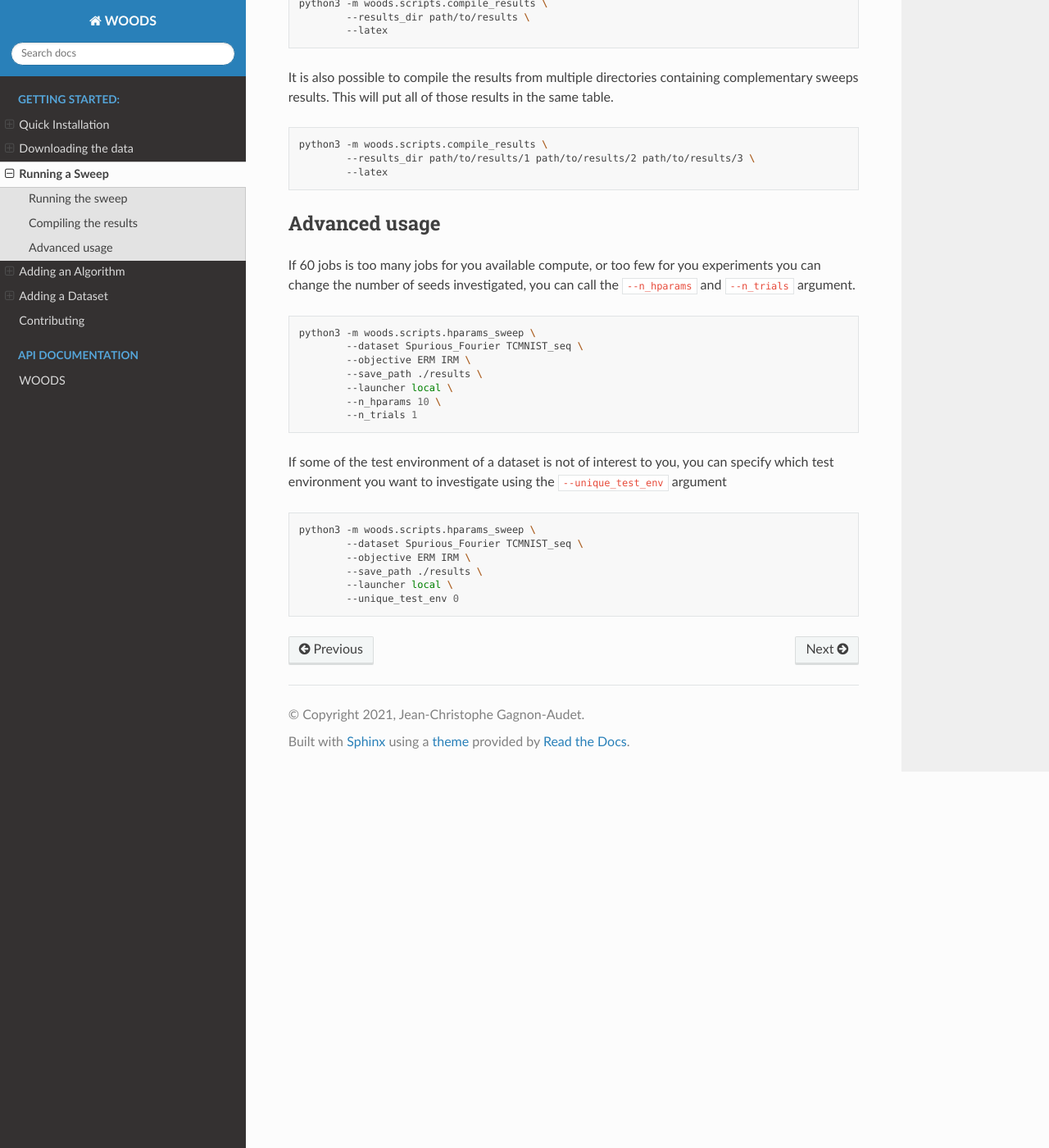
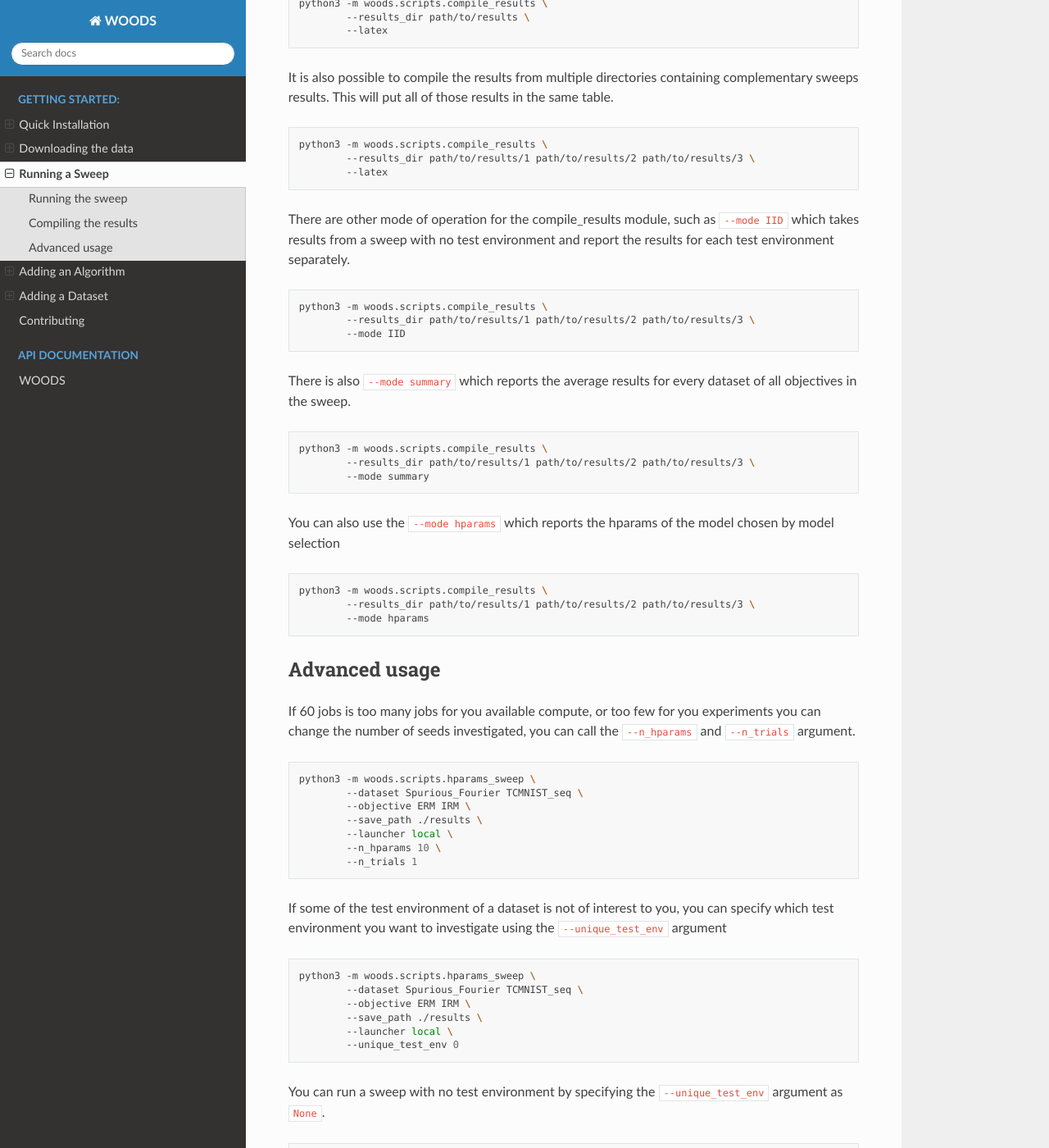
Before and after one commit to jc-audet/WOODS, a Sphinx documentation site: the page built from docs/source/running_a_sweep.md, in a window 1280 px wide and 1400 px high, scrolled down 1050 px. Shown: the whole window at 82% size. Built offline with Sphinx 7.4.7 and the Read the Docs theme 2.0.0, drawn with Linux system fonts in a browser that asks for light colours; some of the changed text lies outside the part shown.

Commit message:
Updated Running a sweep doc page

````diff
--- a/docs/source/running_a_sweep.md
+++ b/docs/source/running_a_sweep.md
@@ -32,6 +32,24 @@ python3 -m woods.scripts.compile_results \
         --results_dir path/to/results/1 path/to/results/2 path/to/results/3 \
         --latex
 ```
+There are other mode of operation for the compile_results module, such as `--mode IID` which takes results from a sweep with no test environment and report the results for each test environment separately.
+```sh
+python3 -m woods.scripts.compile_results \
+        --results_dir path/to/results/1 path/to/results/2 path/to/results/3 \
+        --mode IID
+```
+There is also `--mode summary` which reports the average results for every dataset of all objectives in the sweep.
+```sh
+python3 -m woods.scripts.compile_results \
+        --results_dir path/to/results/1 path/to/results/2 path/to/results/3 \
+        --mode summary
+```
+You can also use the `--mode hparams` which reports the hparams of the model chosen by model selection
+```sh
+python3 -m woods.scripts.compile_results \
+        --results_dir path/to/results/1 path/to/results/2 path/to/results/3 \
+        --mode hparams
+```
 
 ## Advanced usage
 If 60 jobs is too many jobs for you available compute, or too few for you experiments you can change the number of seeds investigated, you can call the `--n_hparams` and `--n_trials` argument.
@@ -53,3 +71,12 @@ python3 -m woods.scripts.hparams_sweep \
         --launcher local \
         --unique_test_env 0
 ```
+You can run a sweep with no test environment by specifying the `--unique_test_env` argument as `None`.
+```sh
+python3 -m woods.scripts.hparams_sweep \
+        --dataset Spurious_Fourier TCMNIST_seq \
+        --objective ERM IRM \
+        --save_path ./results \
+        --launcher local \
+        --unique_test_env None
+```
````
